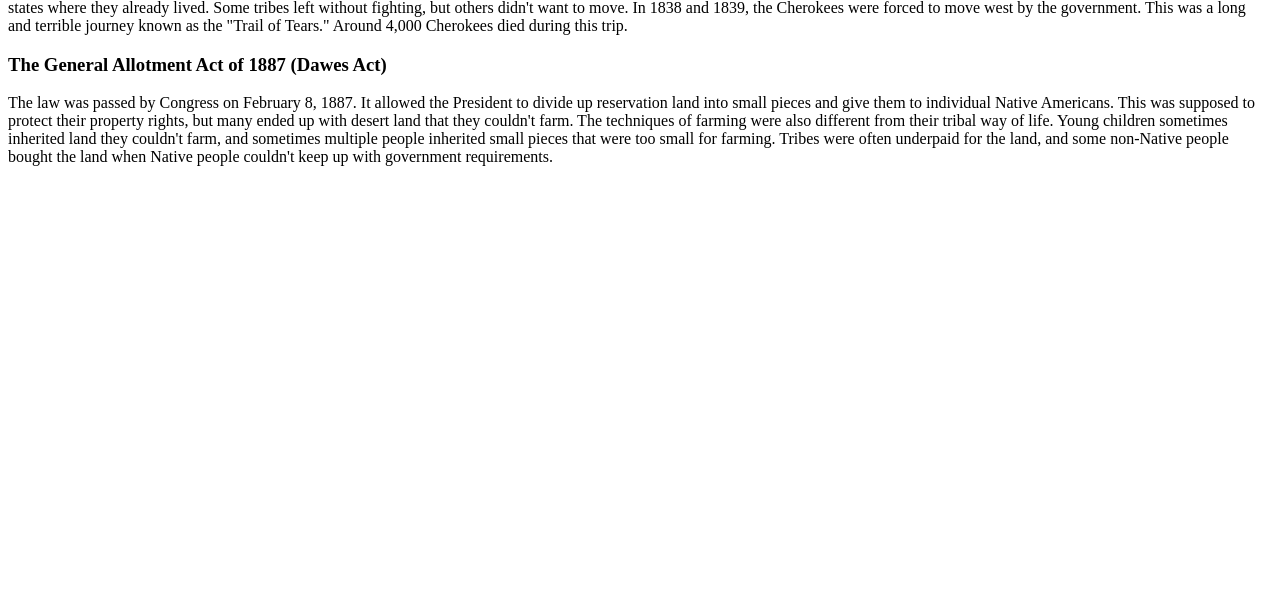
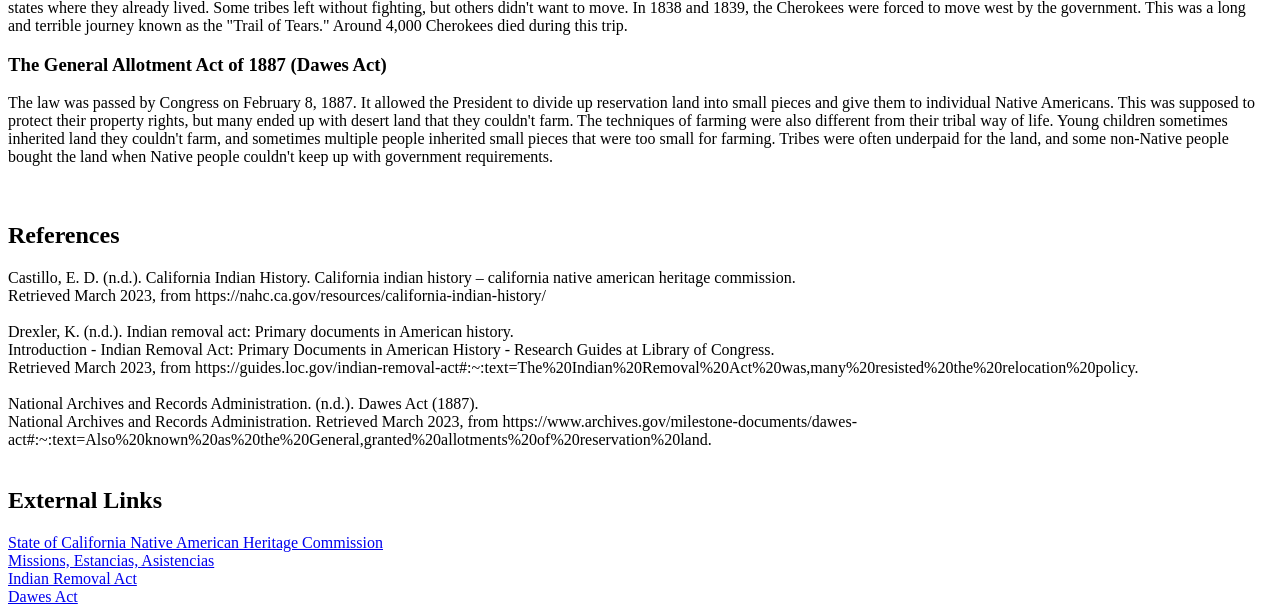
Before and after one commit to Project-3-EDA-ETL-API-Visualizations/project_home, a Flask app: page /about in a window 1280 px wide. Shown: the part 1317-1931 px from the top of the page. Before the commit the page ends 1483 px from the top, so only its background shows below. Run offline with Flask 3, Linux system fonts and the light colour scheme; some libraries are stand-ins or nearby versions.

Commit message:
Adding changes to html

```diff
--- a/templates/index.html
+++ b/templates/index.html
@@ -30,7 +30,7 @@
     <h2>Native Resistance</h2>
     <body>The Native Americans who lived in California during the time of the missions were forced to work hard and were separated from their families. They tried to resist the missionaries by secretly practicing their old religious traditions and running away. Some even assassinated the missionaries. There were also armed uprisings against the missionaries, and many Native Americans died from disease and mistreatment. Despite all of this, some tribes were able to maintain their cultural identity and traditions. Eventually, the Mexican government ended the mission system, but many Native Americans had already died as a result.</body>
     <h2>Collapse of the Mission System</h2>
-    <body>The collapse of the mission system in California in the 1800s caused many problems for Native American tribes. The government gave away land that belonged to tribes, and demanded that the missionaries release the Indians from their control. However, this was not done with good intentions, as many ranchers wanted the land for themselves. When the Indians were freed, they struggled to rebuild their communities on new, unfamiliar land that had been damaged by the introduction of new animals. This led to the formation of guerrilla Indian bands, who fought against the Mexican government and ranchers. The Mexican government gave away even more land, but this only made things worse as the Indians became more successful in stealing livestock. Epidemics also devastated the Indian population, causing a decline from 310,000 to 150,000 in just 77 years. The survivors suffered greatly from the loss of their loved ones, and things were about to get even worse for them.
+    <body>The collapse of the mission system in California in the 1800s caused many problems for Native American tribes. The government gave away land that belonged to tribes and demanded that the missionaries release the Indians from their control. However, this was not done with good intentions, as many ranchers wanted the land for themselves. When the Indians were freed, they struggled to rebuild their communities on new, unfamiliar land that had been damaged by the introduction of new animals. This led to the formation of guerrilla Indian bands, who fought against the Mexican government and ranchers. The Mexican government gave away even more land, but this only made things worse as the Indians became more successful in stealing livestock. Epidemics also devastated the Indian population, causing a decline from 310,000 to 150,000 in just 77 years. The survivors suffered greatly from the loss of their loved ones, and things were about to get even worse for them.
 
       Alta California was not managed well by Mexico, and the arrival of the United States military in 1846 led to aggressive attacks by Native American tribes. The U.S. Army under John C. Fremont attacked Sacramento River Maidu Indian villages, but many Native Americans aided the Americans. After Mexico surrendered, military governors administered Indian affairs and tried to stop stock raiding by imposing strict rules on Native Americans.
       </body>
@@ -39,6 +39,25 @@
     <body>In 1830, President Andrew Jackson made a law called the Indian Removal Act. The law allowed the government to give land to Native American tribes in the West in exchange for their land in states where they already lived. Some tribes left without fighting, but others didn't want to move. In 1838 and 1839, the Cherokees were forced to move west by the government. This was a long and terrible journey known as the "Trail of Tears." Around 4,000 Cherokees died during this trip.</body>
     <h3>The General Allotment Act of 1887 (Dawes Act)</h3>
     <body>The law was passed by Congress on February 8, 1887. It allowed the President to divide up reservation land into small pieces and give them to individual Native Americans. This was supposed to protect their property rights, but many ended up with desert land that they couldn't farm. The techniques of farming were also different from their tribal way of life. Young children sometimes inherited land they couldn't farm, and sometimes multiple people inherited small pieces that were too small for farming. Tribes were often underpaid for the land, and some non-Native people bought the land when Native people couldn't keep up with government requirements.</body>
+    <br>
+    <br>
+    <br>
+    <h2>References</h2>
+    <body>Castillo, E. D. (n.d.). California Indian History. California indian history – california native american heritage commission.
+      <br>Retrieved March 2023, from https://nahc.ca.gov/resources/california-indian-history/ <br><br>
+      Drexler, K. (n.d.). Indian removal act: Primary documents in American history. <br>Introduction - Indian Removal Act: Primary Documents in American History - Research Guides at Library of Congress. <br>Retrieved March 2023, from https://guides.loc.gov/indian-removal-act#:~:text=The%20Indian%20Removal%20Act%20was,many%20resisted%20the%20relocation%20policy. <br><br>
+      National Archives and Records Administration. (n.d.). Dawes Act (1887). <br>National Archives and Records Administration. Retrieved March 2023, from https://www.archives.gov/milestone-documents/dawes-act#:~:text=Also%20known%20as%20the%20General,granted%20allotments%20of%20reservation%20land.
+      </body>
+    <br>
+    <br>
+    <h2>External Links</h2>
+    <a href="https://nahc.ca.gov/resources/california-indian-history/">State of California Native American Heritage Commission</a>
+    <br>
+    <a href="https://en.wikipedia.org/wiki/List_of_Spanish_missions_in_California#Asistencias">Missions, Estancias, Asistencias</a>
+    <br>
+    <a href="https://guides.loc.gov/indian-removal-act#:~:text=The%20Indian%20Removal%20Act%20was,many%20resisted%20the%20relocation%20policy.">Indian Removal Act</a>
+    <br>
+    <a href="https://www.archives.gov/milestone-documents/dawes-act#:~:text=Also%20known%20as%20the%20General,granted%20allotments%20of%20reservation%20land. ">Dawes Act</a>
     <!-- The div that holds our map -->
   <div id="map"></div>
 
```
Also changed, not shown: 2 other files.
